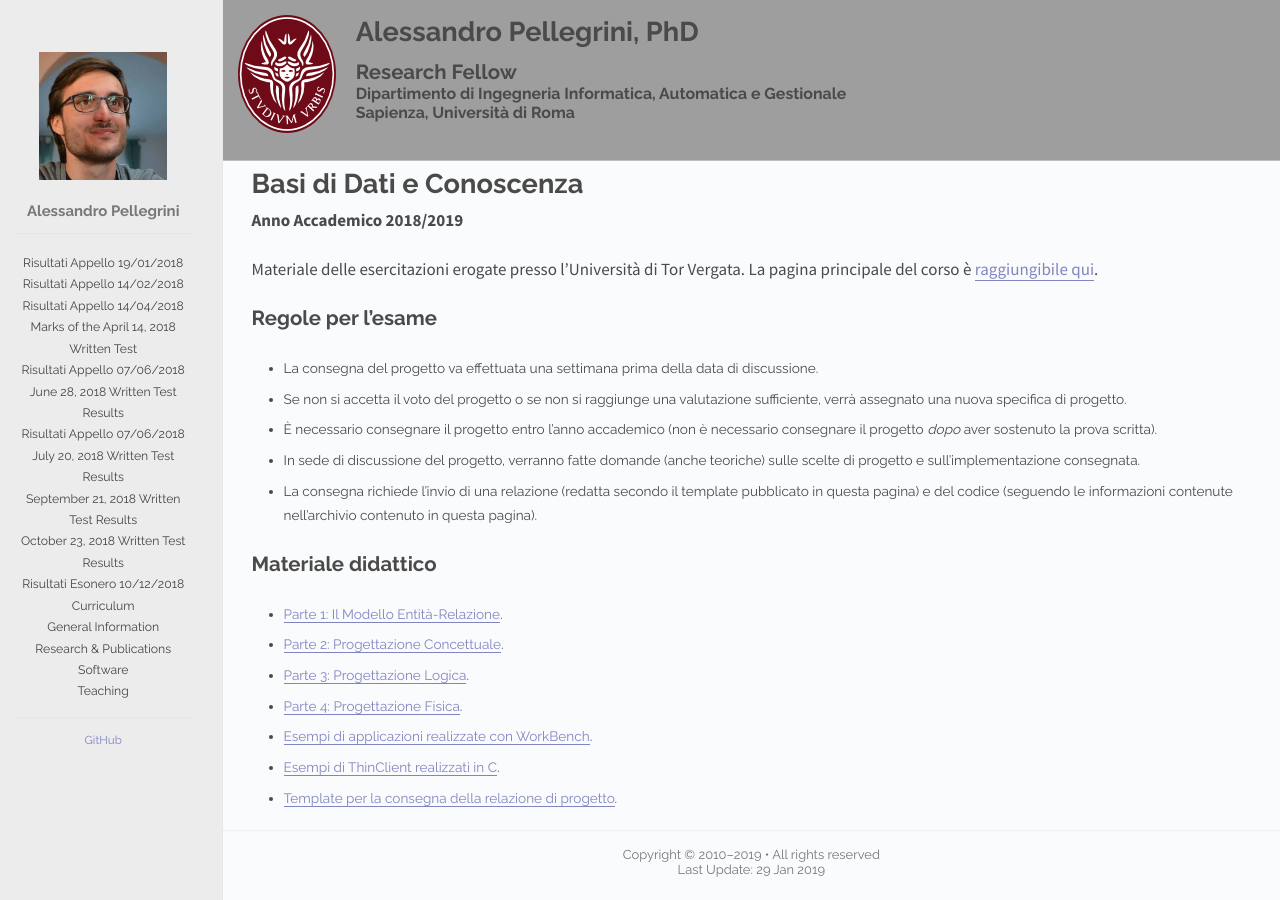
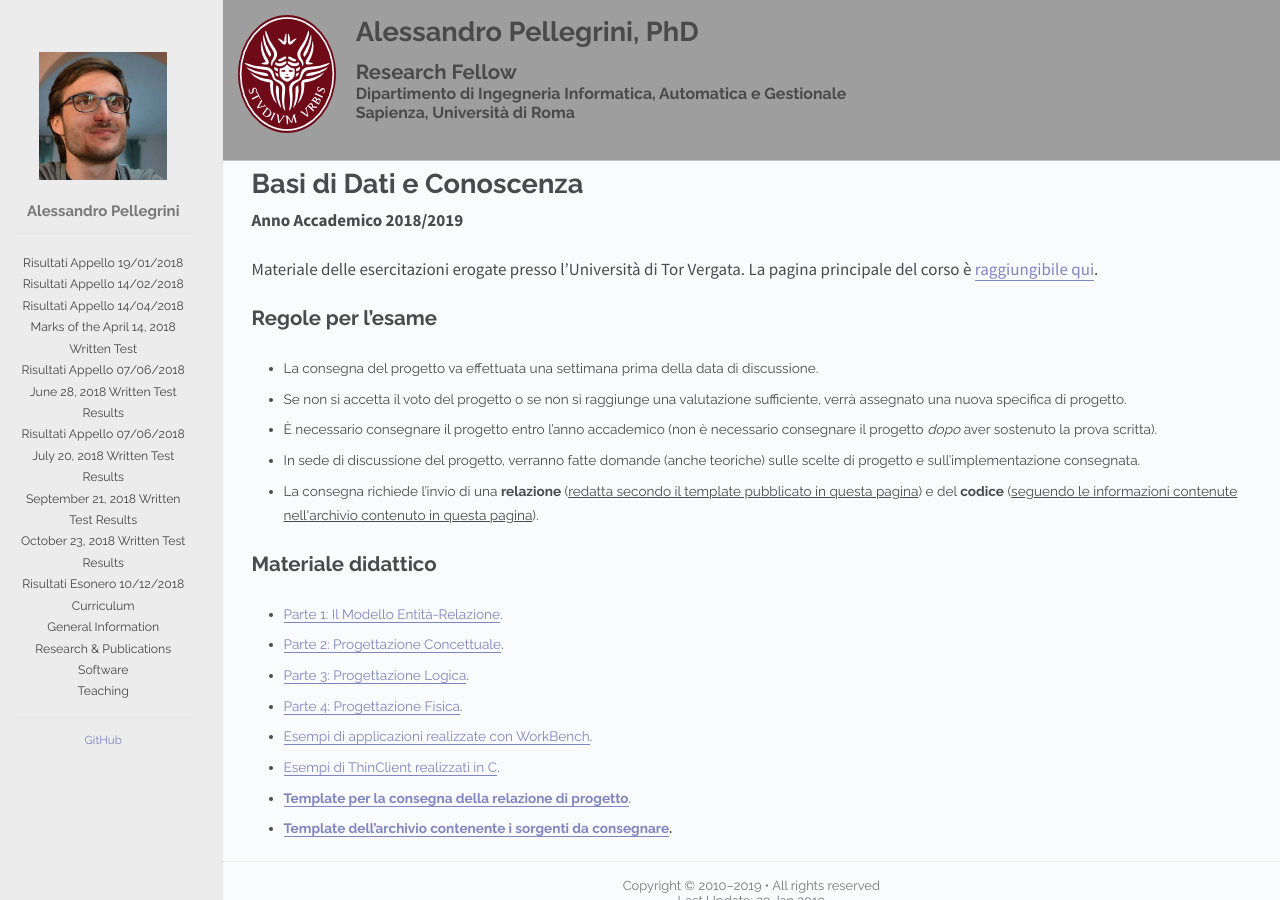
Before and after one commit to alessandropellegrini/personal-website, a Jekyll site: the page built from _posts/2018-01-01-bdc.md, in a window 1280 px wide. Built offline with Jekyll 4.4.1, drawn with Linux system fonts in a browser that asks for light colours.

```diff
--- a/_posts/2018-01-01-bdc.md
+++ b/_posts/2018-01-01-bdc.md
@@ -18,7 +18,7 @@ Regole per l'esame
 * Se non si accetta il voto del progetto o se non si raggiunge una valutazione sufficiente, verrà assegnato una nuova specifica di progetto.
 * È necessario consegnare il progetto entro l'anno accademico (non è necessario consegnare il progetto _dopo_ aver sostenuto la prova scritta).
 * In sede di discussione del progetto, verranno fatte domande (anche teoriche) sulle scelte di progetto e sull'implementazione consegnata.
-* La consegna richiede l'invio di una relazione (redatta secondo il template pubblicato in questa pagina) e del codice (seguendo le informazioni contenute nell'archivio contenuto in questa pagina).
+* La consegna richiede l'invio di una **relazione** (<u>redatta secondo il template pubblicato in questa pagina</u>) e del **codice** (<u>seguendo le informazioni contenute nell'archivio contenuto in questa pagina</u>).
 
 
 Materiale didattico
@@ -30,4 +30,5 @@ Materiale didattico
 * [Parte 4: Progettazione Fisica]({{ local-url }}/Parte-4.pdf).
 * [Esempi di applicazioni realizzate con WorkBench]({{ local-url }}/WorkBench.zip).
 * [Esempi di ThinClient realizzati in C]({{ local-url }}/C-examples.zip).
-* [Template per la consegna della relazione di progetto]({{ local-url }}/template-progetto.docx).
+* [**Template per la consegna della relazione di progetto**]({{ local-url }}/template-progetto.docx).
+* **[Template dell'archivio contenente i sorgenti da consegnare]({{ local-url }}/bdc-docker.zip).**
```
Also changed, not shown: 1 other file.
